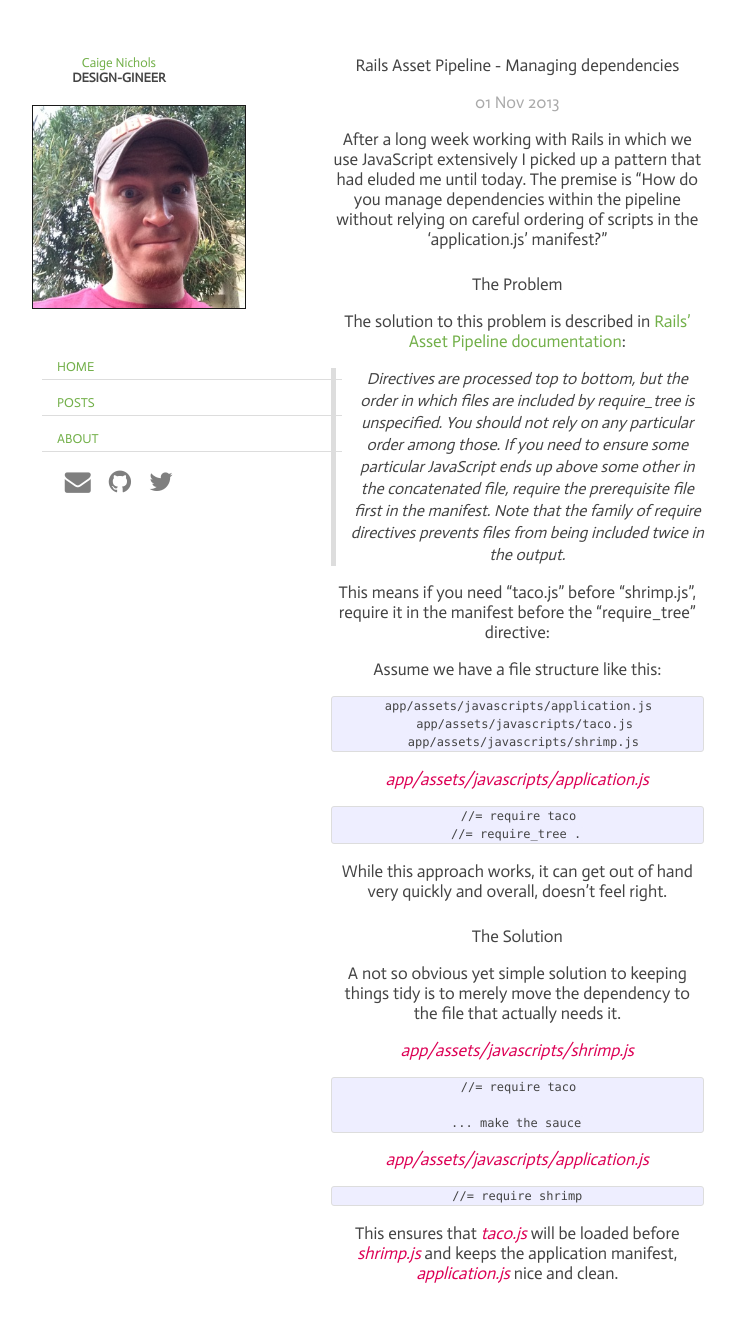
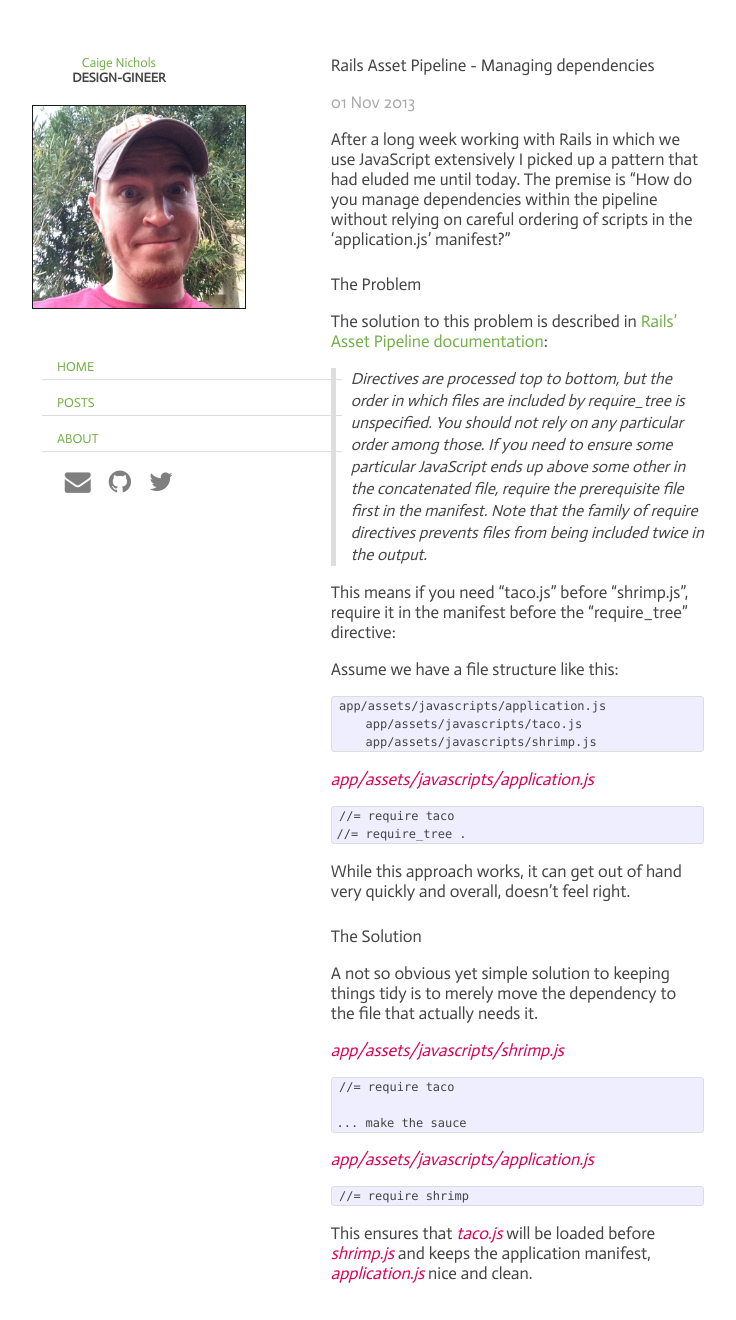
Before and after one commit to caiges/caiges.github.io.old, a Jekyll site: the page built from _posts/2013-11-01-rails-asset-pipeline-managing-dependencies.markdown, in a window 1280 px wide. Shown: the whole page, without its empty margins (43-779 px from the left). Built offline with Jekyll 4.4.1, drawn with Linux system fonts in a browser that asks for light colours; Markdown is read by kramdown in place of the engine named in the settings.

Commit message:
Text alignment and spacing.

```diff
--- a/_posts/2013-11-01-rails-asset-pipeline-managing-dependencies.markdown
+++ b/_posts/2013-11-01-rails-asset-pipeline-managing-dependencies.markdown
@@ -18,8 +18,8 @@ This means if you need "taco.js" before "shrimp.js", require it in the manifest
 Assume we have a file structure like this:
 
     app/assets/javascripts/application.js
-      app/assets/javascripts/taco.js
-      app/assets/javascripts/shrimp.js
+        app/assets/javascripts/taco.js
+        app/assets/javascripts/shrimp.js
 
 *app/assets/javascripts/application.js*
 
--- a/css/main.css
+++ b/css/main.css
@@ -96,6 +96,7 @@ ul.nav li {
   margin: 15px;
   padding: 20px;
   font-size: 1.3em;
+  text-align: left;
 }
 
 .sidebar {
@@ -163,3 +164,12 @@ ul.nav li {
 .post pre.terminal code {
   background-color: #333;
 }
+
+/*****************************************************************************/
+/*
+/* Code
+/*
+/*****************************************************************************/
+.highlight {
+  text-align: left;
+}
```
